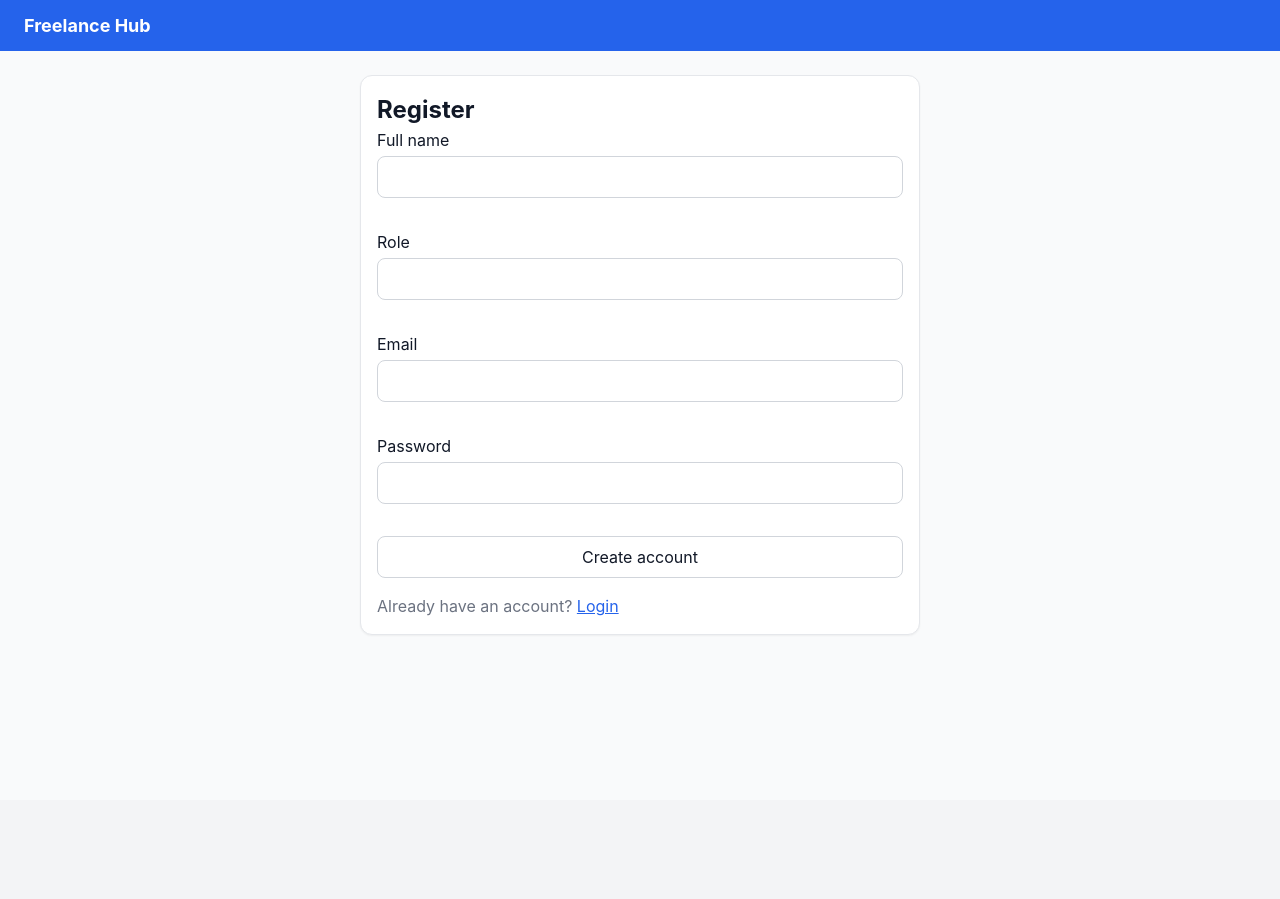
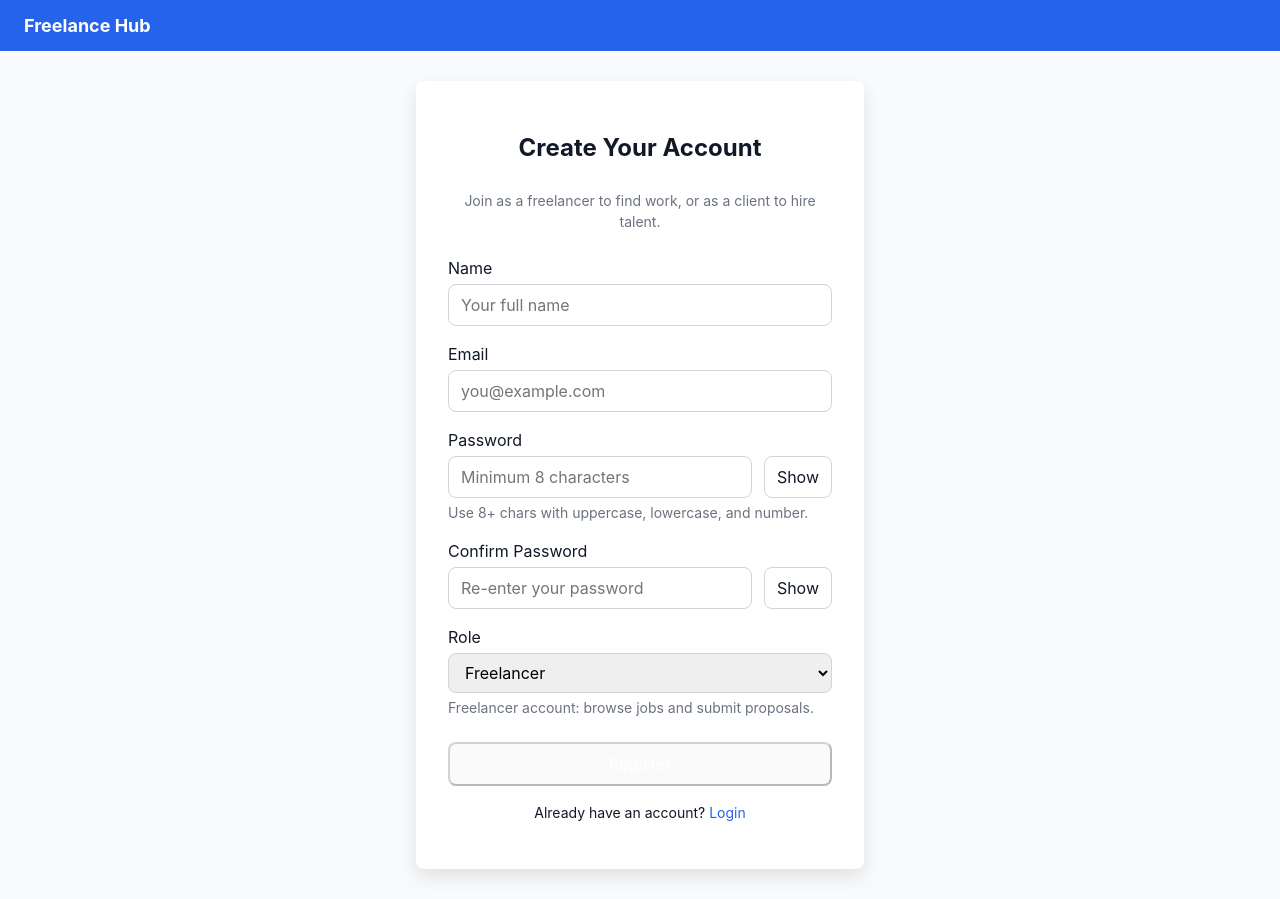
Before and after one commit to Kizut0/fp-react, a React (Vite) app: page /register in a window 1280 px wide. Before the commit the page ends 800 px from the top, so only its background shows below. Built offline with nearby package versions, Linux system fonts and the light colour scheme.

Commit message:
auth edit

```diff
--- a/src/contexts/AuthContext.jsx
+++ b/src/contexts/AuthContext.jsx
@@ -42,6 +42,7 @@ export function AuthProvider({ children }) {
         setUser(res.user);
         localStorage.setItem(LS_TOKEN, res.token);
         localStorage.setItem(LS_USER, JSON.stringify(res.user));
+        return res;
     };
 
     const register = async ({ name, email, password, role }) => {
@@ -50,6 +51,7 @@ export function AuthProvider({ children }) {
         setUser(res.user);
         localStorage.setItem(LS_TOKEN, res.token);
         localStorage.setItem(LS_USER, JSON.stringify(res.user));
+        return res;
     };
 
     const logout = () => {
--- a/src/pages/auth/Login.jsx
+++ b/src/pages/auth/Login.jsx
@@ -1,74 +1,107 @@
-import React, { useState } from "react";
-
-import { Link, useLocation, useNavigate } from "react-router-dom";
-
+import { useState } from "react";
+import { useNavigate, Link } from "react-router-dom";
 import { useAuth } from "../../contexts/AuthContext";
 
-import ErrorBox from "../../components/ErrorBox";
-
-import FormField from "../../components/FormField";
-
 export default function Login() {
-
+  const navigate = useNavigate();
   const { login } = useAuth();
 
-  const nav = useNavigate();
+  const [form, setForm] = useState({
+    email: "",
+    password: "",
+  });
 
-  const loc = useLocation();
+  const [loading, setLoading] = useState(false);
+  const [error, setError] = useState("");
 
-  const [email, setEmail] = useState("");
+  const handleChange = (e) => {
+    setForm({
+      ...form,
+      [e.target.name]: e.target.value,
+    });
+  };
 
-  const [password, setPassword] = useState("");
-
-  const [error, setError] = useState(null);
-
-  const [busy, setBusy] = useState(false);
-
-  const onSubmit = async (e) => {
-
+  const handleSubmit = async (e) => {
     e.preventDefault();
 
-    setError(null);
+    try {
+      setLoading(true);
+      setError("");
 
-    setBusy(true);
-
-    try {
-
-      await login({ email, password });
-
-      nav(loc.state?.from || "/");
-
+      const data = await login(form);
+      const role = String(data?.user?.role || "").toLowerCase();
+      if (role === "admin") navigate("/admin/dashboard");
+      else if (role === "client") navigate("/client/dashboard");
+      else navigate("/freelancer/dashboard");
     } catch (err) {
-
-      setError(err);
-
+      setError(
+        err.response?.data?.message || err.message || "Login failed"
+      );
     } finally {
-
-      setBusy(false);
-
+      setLoading(false);
     }
-
   };
 
   return (
-    <div className="card" style={{ maxWidth: 520, margin: "0 auto" }}>
-      <div className="h1">Login</div>
-      <ErrorBox error={error} />
-      <form className="row" onSubmit={onSubmit}>
-        <FormField label="Email">
-          <input className="input" value={email} onChange={(e) => setEmail(e.target.value)} placeholder="you@example.com" />
-        </FormField>
-        <FormField label="Password">
-          <input className="input" type="password" value={password} onChange={(e) => setPassword(e.target.value)} />
-        </FormField>
-        <button className="btn" disabled={busy}>{busy ? "Signing in..." : "Login"}</button>
-        <div className="muted">
+    <div className="min-h-screen flex items-center justify-center bg-gray-50">
+      <div className="bg-white p-8 rounded shadow-md w-full max-w-md">
+        <h1 className="text-2xl font-bold mb-6 text-center">
+          Login
+        </h1>
 
-          No account? <Link to="/register" style={{ textDecoration: "underline" }}>Register</Link>
-        </div>
-      </form>
+        {error && (
+          <div className="bg-red-100 text-red-600 p-3 rounded mb-4">
+            {error}
+          </div>
+        )}
+
+        <form onSubmit={handleSubmit}>
+          <div className="mb-4">
+            <label className="block mb-1">Email</label>
+            <input
+              type="email"
+              name="email"
+              required
+              value={form.email}
+              onChange={handleChange}
+              className="w-full border px-3 py-2 rounded"
+            />
+          </div>
+
+          <div className="mb-6">
+            <label className="block mb-1">Password</label>
+            <input
+              type="password"
+              name="password"
+              required
+              value={form.password}
+              onChange={handleChange}
+              className="w-full border px-3 py-2 rounded"
+            />
+          </div>
+
+          <button
+            type="submit"
+            disabled={loading}
+            className={`w-full py-2 rounded text-white ${loading
+              ? "bg-gray-400"
+              : "bg-blue-600 hover:bg-blue-700"
+              }`}
+          >
+            {loading ? "Logging in..." : "Login"}
+          </button>
+        </form>
+
+        <p className="text-sm mt-4 text-center">
+          Don’t have an account?{" "}
+          <Link
+            to="/register"
+            className="text-blue-600 hover:underline"
+          >
+            Register
+          </Link>
+        </p>
+      </div>
     </div>
-
   );
-
 }
--- a/src/pages/auth/Register.jsx
+++ b/src/pages/auth/Register.jsx
@@ -1,64 +1,255 @@
-import React, { useState } from "react";
-import { Link, useNavigate } from "react-router-dom";
+import { useMemo, useState } from "react";
+import { useNavigate, Link } from "react-router-dom";
 import { useAuth } from "../../contexts/AuthContext";
-import ErrorBox from "../../components/ErrorBox";
-import FormField from "../../components/FormField";
 
 export default function Register() {
+  const navigate = useNavigate();
   const { register } = useAuth();
-  const nav = useNavigate();
-  const [name, setName] = useState("");
-  const [role, setRole] = useState("Client");
-  const [email, setEmail] = useState("");
-  const [password, setPassword] = useState("");
-  const [busy, setBusy] = useState(false);
-  const [error, setError] = useState(null);
 
-  const onSubmit = async (e) => {
+  const [form, setForm] = useState({
+    name: "",
+    email: "",
+    password: "",
+    confirmPassword: "",
+    role: "freelancer", // default
+  });
+
+  const [loading, setLoading] = useState(false);
+  const [error, setError] = useState("");
+  const [showPassword, setShowPassword] = useState(false);
+  const [showConfirmPassword, setShowConfirmPassword] = useState(false);
+
+  const handleChange = (e) => {
+    setForm({
+      ...form,
+      [e.target.name]: e.target.value,
+    });
+  };
+
+  const validation = useMemo(() => {
+    const passwordChecks = {
+      minLength: form.password.length >= 8,
+      hasUpper: /[A-Z]/.test(form.password),
+      hasLower: /[a-z]/.test(form.password),
+      hasNumber: /\d/.test(form.password),
+    };
+
+    const passwordStrong = Object.values(passwordChecks).every(Boolean);
+    const passwordsMatch =
+      form.password.length > 0 && form.password === form.confirmPassword;
+    const emailValid = /\S+@\S+\.\S+/.test(form.email);
+    const nameValid = form.name.trim().length >= 2;
+
+    return {
+      passwordChecks,
+      passwordStrong,
+      passwordsMatch,
+      emailValid,
+      nameValid,
+      canSubmit:
+        nameValid &&
+        emailValid &&
+        passwordStrong &&
+        passwordsMatch &&
+        !loading,
+    };
+  }, [form, loading]);
+
+  const handleSubmit = async (e) => {
     e.preventDefault();
-    setError(null);
-    setBusy(true);
+
+    if (!validation.canSubmit) {
+      setError("Please complete all fields with valid information.");
+      return;
+    }
+
     try {
-      await register({ name, email, password, role });
-      // send to role dashboard
-      nav(role === "Client" ? "/client/dashboard" : "/freelancer/dashboard");
+      setLoading(true);
+      setError("");
+
+      await register({
+        name: form.name.trim(),
+        email: form.email.trim(),
+        password: form.password,
+        role:
+          String(form.role || "").toLowerCase() === "client"
+            ? "Client"
+            : String(form.role || "").toLowerCase() === "admin"
+              ? "Admin"
+              : "Freelancer",
+      });
+
+      navigate("/login");
     } catch (err) {
-      setError(err);
+      setError(
+        err.response?.data?.message ||
+        err.message ||
+        "Registration failed"
+      );
     } finally {
-      setBusy(false);
+      setLoading(false);
     }
   };
 
   return (
-    <div className="card" style={{ maxWidth: 560, margin: "0 auto" }}>
-      <div className="h1">Register</div>
-      <ErrorBox error={error} />
-      <form className="row" onSubmit={onSubmit}>
-        <FormField label="Full name">
-          <input className="input" value={name} onChange={(e) => setName(e.target.value)} />
-        </FormField>
+    <div className="min-h-screen flex items-center justify-center bg-gray-50">
+      <div className="bg-white p-8 rounded shadow-md w-full max-w-md">
+        <h1 className="text-2xl font-bold mb-6 text-center">
+          Create Your Account
+        </h1>
+        <p className="text-sm text-gray-500 mb-6 text-center">
+          Join as a freelancer to find work, or as a client to hire talent.
+        </p>
 
-        <FormField label="Role">
-          <select className="select" value={role} onChange={(e) => setRole(e.target.value)}>
-            <option value="Client">Client</option>
-            <option value="Freelancer">Freelancer</option>
-          </select>
-        </FormField>
+        {error && (
+          <div className="bg-red-100 text-red-600 p-3 rounded mb-4">
+            {error}
+          </div>
+        )}
 
-        <FormField label="Email">
-          <input className="input" value={email} onChange={(e) => setEmail(e.target.value)} placeholder="you@example.com" />
-        </FormField>
+        <form onSubmit={handleSubmit}>
+          <div className="mb-4">
+            <label className="block mb-1">Name</label>
+            <input
+              type="text"
+              name="name"
+              required
+              value={form.name}
+              onChange={handleChange}
+              className="w-full border px-3 py-2 rounded"
+              placeholder="Your full name"
+            />
+            {form.name && !validation.nameValid && (
+              <p className="text-red-600 text-sm mt-1">
+                Name should be at least 2 characters.
+              </p>
+            )}
+          </div>
 
-        <FormField label="Password">
-          <input className="input" type="password" value={password} onChange={(e) => setPassword(e.target.value)} />
-        </FormField>
+          <div className="mb-4">
+            <label className="block mb-1">Email</label>
+            <input
+              type="email"
+              name="email"
+              required
+              value={form.email}
+              onChange={handleChange}
+              className="w-full border px-3 py-2 rounded"
+              placeholder="you@example.com"
+            />
+            {form.email && !validation.emailValid && (
+              <p className="text-red-600 text-sm mt-1">
+                Enter a valid email address.
+              </p>
+            )}
+          </div>
 
-        <button className="btn" disabled={busy}>{busy ? "Creating..." : "Create account"}</button>
+          <div className="mb-4">
+            <label className="block mb-1">Password</label>
+            <div className="flex gap-3">
+              <input
+                type={showPassword ? "text" : "password"}
+                name="password"
+                required
+                value={form.password}
+                onChange={handleChange}
+                className="w-full border px-3 py-2 rounded"
+                placeholder="Minimum 8 characters"
+              />
+              <button
+                type="button"
+                className="btn"
+                onClick={() => setShowPassword((v) => !v)}
+              >
+                {showPassword ? "Hide" : "Show"}
+              </button>
+            </div>
+            <p className="text-sm mt-1 text-gray-500">
+              Use 8+ chars with uppercase, lowercase, and number.
+            </p>
+            {form.password && !validation.passwordStrong && (
+              <p className="text-red-600 text-sm mt-1">
+                Password is too weak.
+              </p>
+            )}
+          </div>
 
-        <div className="muted">
-          Already have an account? <Link to="/login" style={{ textDecoration: "underline" }}>Login</Link>
-        </div>
-      </form>
+          <div className="mb-4">
+            <label className="block mb-1">Confirm Password</label>
+            <div className="flex gap-3">
+              <input
+                type={showConfirmPassword ? "text" : "password"}
+                name="confirmPassword"
+                required
+                value={form.confirmPassword}
+                onChange={handleChange}
+                className="w-full border px-3 py-2 rounded"
+                placeholder="Re-enter your password"
+              />
+              <button
+                type="button"
+                className="btn"
+                onClick={() => setShowConfirmPassword((v) => !v)}
+              >
+                {showConfirmPassword ? "Hide" : "Show"}
+              </button>
+            </div>
+            {form.confirmPassword && !validation.passwordsMatch && (
+              <p className="text-red-600 text-sm mt-1">
+                Passwords do not match.
+              </p>
+            )}
+          </div>
+
+          <div className="mb-6">
+            <label className="block mb-1">Role</label>
+            <select
+              name="role"
+              value={form.role}
+              onChange={handleChange}
+              className="w-full border px-3 py-2 rounded"
+            >
+              <option value="freelancer">
+                Freelancer
+              </option>
+              <option value="client">
+                Client
+              </option>
+              <option value="admin">
+                Admin
+              </option>
+            </select>
+            <p className="text-sm mt-1 text-gray-500">
+              {form.role === "client"
+                ? "Client account: post jobs, review proposals, and hire."
+                : form.role === "admin"
+                  ? "Admin account: manage users, jobs, and platform activity."
+                  : "Freelancer account: browse jobs and submit proposals."}
+            </p>
+          </div>
+
+          <button
+            type="submit"
+            disabled={!validation.canSubmit}
+            className={`w-full py-2 rounded text-white ${!validation.canSubmit
+              ? "bg-gray-400"
+              : "bg-blue-600 hover:bg-blue-700"
+              }`}
+          >
+            {loading ? "Creating account..." : "Register"}
+          </button>
+        </form>
+
+        <p className="text-sm mt-4 text-center">
+          Already have an account?{" "}
+          <Link
+            to="/login"
+            className="text-blue-600 hover:underline"
+          >
+            Login
+          </Link>
+        </p>
+      </div>
     </div>
   );
 }
```
